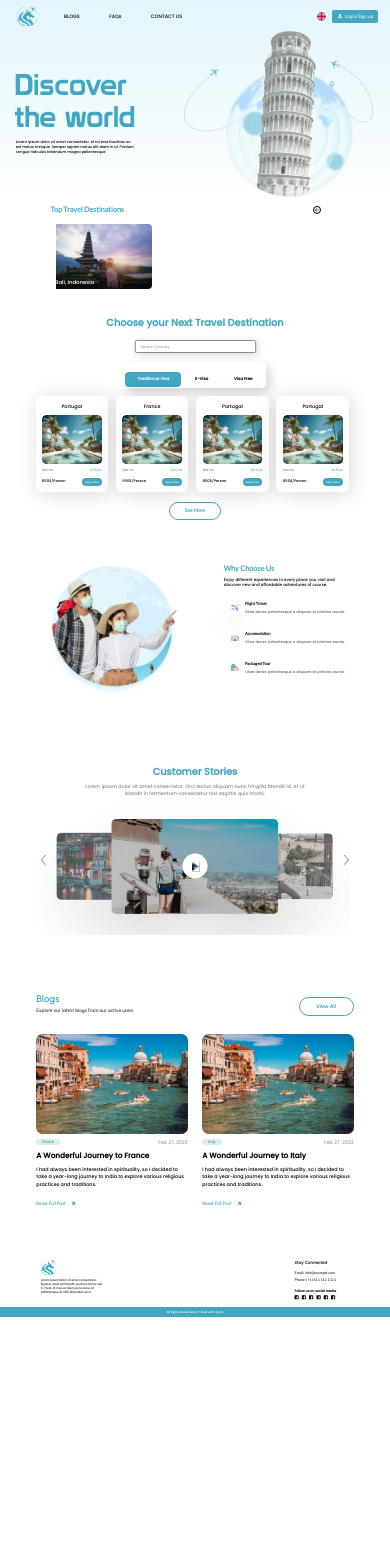
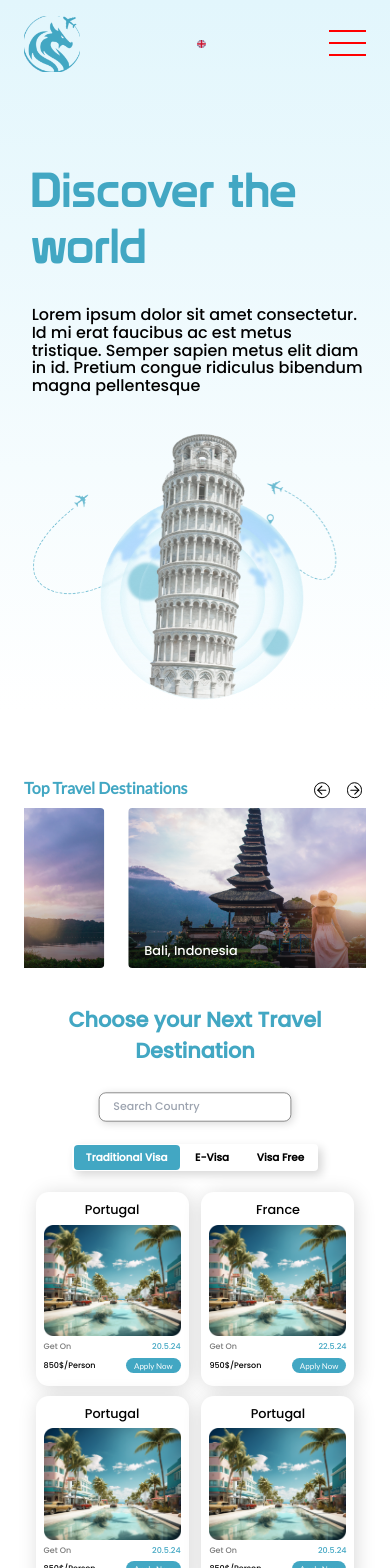
Before and after one commit to taha-sajid/Travel-With-Hydra, a Next.js app: page / in a window 390 px wide. Shown: the top 1568 px of the page. Before the commit the page ends 1317 px from the top, so only its background shows below. Built offline with nearby package versions, Linux system fonts and the light colour scheme.

Commit message:
Homepage completed for mobile except header component

```diff
--- a/src/components/BlogsCard/BlogsCard.module.css
+++ b/src/components/BlogsCard/BlogsCard.module.css
@@ -113,3 +113,62 @@
   transform: rotate(45deg);
   margin-left: 1.137vw;
 }
+
+@media (max-width: 768px) {
+  .Blogs_section_heading {
+    margin-bottom: 1.5rem;
+  }
+  .Blogs_section_heading h1 {
+    font-size: 1rem;
+  }
+  .Blogs_section_heading p {
+    font-size: 0.6rem;
+  }
+  .Blogs_section_heading div:first-child {
+    max-width: 70%;
+  }
+
+  .Blogs_section_heading button {
+    font-size: 0.7rem;
+    border-radius: 100rem;
+  }
+
+  .Blogs_card_container {
+    flex-direction: column;
+  }
+  .Blogs_card{
+    margin-bottom: 1rem;
+  }
+  .card_head img {
+    border-radius: 0.8rem;
+  }
+  .card_tag {
+    margin-top: 0.5rem;
+    margin-bottom: 0.5rem;
+  }
+  .card_tag span:first-child {
+    font-size: 0.6rem;
+    height: max-content;
+    padding: 0.1rem 1rem;
+    border-radius: 100rem;
+  }
+
+  .card_tag span {
+    font-size: 0.7rem;
+  }
+
+  .Blogs_card h3 {
+    font-size: 0.8rem;
+    margin-bottom: 0.5rem;
+  }
+  .Blogs_card p {
+    font-size: 0.7rem;
+    line-height: 1rem;
+  }
+  .Blogs_card button {
+    font-size: 0.7rem;
+  }
+  .Blogs_card button i {
+    font-size: 0.7rem;
+  }
+}
--- a/src/components/CustomerStories/CustomerStories.module.css
+++ b/src/components/CustomerStories/CustomerStories.module.css
@@ -133,3 +133,40 @@
 .navigationButtons button img {
   height: 3.188vw;
 }
+
+@media (max-width: 768px) {
+  .customer_stories_container {
+    margin: 0rem 1.5rem;
+  }
+  .customer_stories_container h1 {
+    font-size: 1rem;
+  }
+  .customer_stories_container p {
+    font-size: 0.6rem;
+    line-height: 1rem;
+    max-width: none;
+  }
+
+  .centerSlide {
+    max-width: 50.917vw;
+    transform: translate(-50%, -50%);
+  }
+
+  .prevSlide {
+    max-width: 32.583vw;
+    transform: translate(-100%, -50%);
+  }
+  .nextSlide {
+    max-width: 32.583vw;
+    transform: translate(0%, -50%);
+  }
+  .prevSlide,
+  .nextSlide,
+  .centerSlide {
+    box-shadow: 0 10px 20px 0 rgba(0, 0, 0, 0.1);
+  }
+
+  .navigationButtons button img {
+    height: 1.2rem;
+  }
+}
--- a/src/components/Footer/Footer.module.css
+++ b/src/components/Footer/Footer.module.css
@@ -79,6 +79,60 @@
 }
 
 .footer_bottom p {
+  font-family: "Montserrat";
   margin: 0 auto;
   font-size: 0.729vw;
+  color: rgba(255, 255, 255, 1);
 }
+@media (max-width: 768px) {
+  .footer_content {
+    flex-direction: column;
+  }
+
+  .footer_section img {
+    max-width: none;
+    width: 3.5rem;
+    margin-bottom: 1rem;
+  }
+
+  .footer_content .footer_section:first-child {
+    max-width: none;
+  }
+  .footer_content .footer_section:first-child p {
+    max-width: none;
+    width: 100%;
+    font-size: 0.8rem;
+    line-height: 1rem;
+  }
+  .footer_content .footer_section:last-child {
+    max-width: none;
+  }
+  .footer_content .footer_section:last-child h3 {
+    font-size: 0.8rem;
+    margin-top: 1rem;
+  }
+  .footer_content .footer_section:last-child span {
+    margin: 1rem 0rem;
+    display: block;
+  }
+  .footer_content .footer_section:last-child span p {
+    font-size: 0.65rem;
+  }
+  .footer_content .footer_section:last-child > p {
+    font-size: 0.6rem;
+  }
+  .social_icons {
+    gap: 0.5rem;
+    margin-bottom: 1rem;
+  }
+  .social_icons i {
+    font-size: 1rem;
+  }
+  .footer_bottom {
+    padding: 0.3rem;
+    height: max-content;
+  }
+  .footer_bottom p {
+    font-size: 0.5rem;
+  }
+}
--- a/src/components/Header/header.css
+++ b/src/components/Header/header.css
@@ -12,7 +12,7 @@
     opacity: 1;
   }
 }
-
+/* General styles for larger screens */
 .header-container {
   background: linear-gradient(to bottom, #e2f6fc, #fff);
   overflow: hidden;
@@ -25,33 +25,38 @@
   padding-top: 1.667vw;
   padding-right: 3.125vw;
 }
+
 .navbar-links ul {
   display: flex;
   gap: 7.54vw;
   margin-left: 6.84vw;
 }
+
 .navbar-links ul li {
   font-size: 1.25vw;
   font-weight: 500;
   cursor: pointer;
 }
+
 .navbar-links ul li:hover {
   transition: 0.4s all ease;
   color: #42a7c3;
 }
+
 .navbar-logo {
   height: 5.1vw;
   width: 5.1vw;
 }
-.navbar-logo img{
+
+.navbar-logo img {
   width: 100%;
 }
+
 .navbar-avatar {
   flex: 1;
   display: flex;
   gap: 1.615vw;
   font-size: 1.25vw;
-
   align-items: center;
   justify-content: flex-end;
 }
@@ -62,17 +67,20 @@
   border-radius: 100%;
   cursor: pointer;
 }
+
 .hero-section-container {
   display: flex;
   justify-content: space-between;
   padding-right: 2.698vw;
   z-index: 0;
 }
+
 .hero-section-heading {
   max-width: 30.99vw;
   padding-top: 10.885vw;
   margin-left: 3.698vw;
 }
+
 .hero-section-heading h1 {
   font-size: 7.5vw;
   color: #42a7c3;
@@ -102,10 +110,12 @@
   border: none;
   cursor: pointer;
 }
+
 .my-avatar {
   position: relative;
   display: flex;
 }
+
 .dropdown-menu {
   position: absolute;
   top: 2.35vw;
@@ -118,10 +128,12 @@
   padding: 1.042vw 0.781vw;
   font-family: "Lato";
 }
+
 .dropdown-menu h3 {
   font-family: "Lato";
   font-weight: bold;
 }
+
 .dropdown-menu p {
   display: block;
   color: #7b7b7b;
@@ -197,6 +209,7 @@
 .country-name {
   flex-grow: 1;
 }
+
 .dropdown-arrow {
   margin-left: auto;
   color: #7b7b7b;
@@ -206,6 +219,103 @@
 .dropdown-arrow.open {
   transform: rotate(180deg);
 }
+
 .hamburger {
   display: none;
 }
+
+/* Media queries for mobile screens */
+@media screen and (max-width: 768px) {
+  .navbar-container {
+    padding: 1rem 1.5rem;
+  }
+  .navbar-logo {
+    height: 3.5rem;
+    width: 3.5rem;
+  }
+  .my-avatar {
+    right: 10rem;
+  }
+  .avatar-button {
+    /* position: absolute; */
+    top: 2rem;
+  }
+  .btn-primary button {
+    background-color: rgb(219, 117, 22) !important;
+    color: aqua;
+    font-size: 3rem !important;
+  }
+  .navbar-links {
+    display: none;
+  }
+  .navbar-container {
+    position: relative;
+  }
+  .navbar-container > button {
+    display: none;
+  }
+  .active.navbar-container > button {
+    display: flex;
+    position: absolute;
+    top: 20rem;
+    font-size: 0.8rem;
+    margin-left: 6.84vw;
+  }
+  .hamburger {
+    display: flex;
+    flex-direction: column;
+    gap: 0.6rem;
+    /* background-color: cadetblue; */
+    position: absolute;
+    top: 1.9rem;
+    right: 1.5rem;
+    cursor: pointer;
+    z-index: 9999;
+  }
+  .hamburger span {
+    /* display: block; */
+    border: 1.5px solid red;
+    width: 2.3rem;
+    height: 0rem;
+    background-color: cadetblue;
+  }
+
+  .active .navbar-links {
+    display: block;
+    position: absolute;
+    top: 7rem;
+  }
+  .active .navbar-links ul {
+    flex-direction: column;
+  }
+
+  .active .navbar-links ul li {
+    font-size: 0.8rem;
+  }
+  .active .navbar-avatar {
+    top: 15rem;
+    bottom: 3rem;
+  }
+  /* HERO SECTION */
+  .hero-section-container {
+    margin: 0 1rem;
+    flex-direction: column;
+  }
+  .hero-section-heading {
+    max-width: none;
+  }
+  .hero-section-heading h1 {
+    font-size: 3rem;
+    line-height: 3.5rem;
+    margin-top: 2rem;
+  }
+  .hero-section-heading p {
+    font-size: 1rem;
+    line-height: 1.1rem;
+    margin: 2rem 0rem;
+  }
+  .hero-section-image img {
+    width: 90%;
+    margin: 0 auto;
+  }
+}
--- a/src/components/Header/header.js
+++ b/src/components/Header/header.js
@@ -79,7 +79,11 @@ const Header = () => {
 
   return (
     <div className="header-container">
-      <nav className="navbar-container animated-navbar">
+      <nav
+        className={`${
+          isActive ? "active" : ""
+        } navbar-container animated-navbar`}
+      >
         <div className="navbar-logo">
           <img src="/assets/logo.png" />
         </div>
@@ -153,19 +157,19 @@ const Header = () => {
               </div>
             )}
           </div>
-          <div
-            className={`hamburger ${isActive ? "active" : ""}`}
-            onClick={handleToggle}
-          >
-            <span class="top"></span>
-            <span class="middle"></span>
-            <span class="bottom"></span>
-          </div>
-          <button className="btn-primary">
-            <img src="/assets/user-avatar.png" /> Login/Sign up
-          </button>
         </div>
+        <button className="btn-primary auth_btn">
+          <img src="/assets/user-avatar.png" /> Login/Sign up
+        </button>
       </nav>
+      <div
+        className={`hamburger ${isActive ? "active" : ""}`}
+        onClick={handleToggle}
+      >
+        <span className="top"></span>
+        <span className="middle"></span>
+        <span className="bottom"></span>
+      </div>
       <div className="hero-section-container">
         <div className="hero-section-heading animated-hero-left">
           <h1>Discover the world</h1>
--- a/src/components/Slider/slider.js
+++ b/src/components/Slider/slider.js
@@ -83,7 +83,10 @@ const slider = () => {
           className={`${style.carousel_content} animate-accordion-down`}
         >
           {Array.from({ length: 5 }).map((_, index) => (
-            <CarouselItem key={index} className="md:basis-1/2 lg:basis-1/3">
+            <CarouselItem
+              key={index}
+              className={`${style.carousel_item} md:basis-1/2 lg:basis-1/3`}
+            >
               <div className="p-1">
                 <div className={`${style.carousel_card_container}`}>
                   <img src="./assets/slider.png" />
--- a/src/components/Slider/slider.module.css
+++ b/src/components/Slider/slider.module.css
@@ -58,7 +58,7 @@
 
 .carousel_btn_container {
   position: absolute;
-  display: flex;
+  /* display: flex; */
   top: -2.4vw;
   right: 7.5vw;
 }
@@ -67,7 +67,47 @@
   width: 2.083vw;
   height: 2.083vw;
 }
-.carousel_btn_container button svg{
-  width: 100% ;
+.carousel_btn_container button svg {
+  width: 100%;
+}
 
+/* Media queries for mobile screens */
+@media screen and (max-width: 768px) {
+  .slider_container {
+    margin: 4rem 1.5rem;
+    margin-bottom: 2rem;
+  }
+  .slider_heading h1 {
+    font-size: 1rem;
+  }
+  .carousel_container {
+    padding: 0;
+  }
+  .carousel_card_container img {
+    object-fit: cover;
+    width: 100%;
+    height: 10rem;
+  }
+
+  .carousel_card_container h3 {
+    left: 1rem;
+    bottom: 0.5rem;
+    font-size: 0.8rem;
+  }
+
+  .carousel_btn_container {
+    top: -3.5vw;
+    right: 1vw;
+  }
+  .next_btn {
+    margin-right: 3rem;
+  }
+
+  .carousel_btn_container button {
+    width: 4vw;
+    height: 4vw;
+  }
+  .slider_container {
+    padding-left: 0;
+  }
 }
--- a/src/components/TravelDestinationSelector/TravelDestinationSelector.js
+++ b/src/components/TravelDestinationSelector/TravelDestinationSelector.js
@@ -112,7 +112,7 @@ const TravelDestinationSelector = () => {
       />
 
       <div className={`${style.filter_container}`}>
-        <div className={`${style.traditional_visa}`}>
+        <div className={`${style.visa_category}`}>
           <button
             className={activeFilter === "traditional" ? style.active : ""}
             onClick={() => handleFilterClick("traditional")}
@@ -120,7 +120,7 @@ const TravelDestinationSelector = () => {
             Traditional Visa
           </button>
         </div>
-        <div className={`${style.e_visa}`}>
+        <div className={`${style.visa_category}`}>
           <button
             className={activeFilter === "e_visa" ? style.active : ""}
             onClick={() => handleFilterClick("e_visa")}
@@ -128,7 +128,7 @@ const TravelDestinationSelector = () => {
             E-Visa
           </button>
         </div>
-        <div className={`${style.free_visa}`}>
+        <div className={`${style.visa_category}`}>
           <button
             className={activeFilter === "free_visa" ? style.active : ""}
             onClick={() => handleFilterClick("free_visa")}
@@ -141,7 +141,7 @@ const TravelDestinationSelector = () => {
       <div className={`${style.cards_section_container}`}>
         <div className={`${style.cards_container}`}>
           {filteredDestinations.map((destination, index) => (
-            <div key={index} className={style.card}>
+            <x1div key={index} className={style.card}>
               <h3>{destination.country}</h3>
               <div className={`${style.card_image}`}>
                 <img src="./assets/card.png" alt={destination.country} />
@@ -154,7 +154,7 @@ const TravelDestinationSelector = () => {
                 <h4>{destination.price}</h4>
                 <button className="btn-primary">Apply Now</button>
               </div>
-            </div>
+            </x1div>
           ))}
         </div>
         <button className="btn-primary">See More</button>
--- a/src/components/TravelDestinationSelector/TravelDestinationSelector.module.css
+++ b/src/components/TravelDestinationSelector/TravelDestinationSelector.module.css
@@ -171,3 +171,69 @@
   transition: background-color 0.3s ease-in-out, color 0.3s ease-in-out;
   font-weight: 500;
 }
+
+/* Media query for mobile screen sizes */
+@media (max-width: 768px) {
+  .travel_Destination_selector_container {
+    padding: 0;
+  }
+  .travel_Destination_selector_container h1 {
+    font-size: 1.3rem;
+
+    margin-bottom: 1.5rem;
+    max-width: 17rem;
+  }
+  .travel_Destination_selector_container input {
+    max-width: 14rem;
+    font-size: 0.8rem;
+    border-radius: 0.521rem;
+    padding: 1rem 1rem;
+  }
+  .visa_category {
+    display: flex;
+  }
+  .filter_container {
+    gap: 0.2rem;
+    padding: 0.1rem;
+    margin-top: 1.2rem;
+    margin-bottom: 0.8rem;
+  }
+  .filter_container button {
+    padding: 1.12vw 3.125vw;
+    font-size: 0.65rem;
+    font-weight: 600;
+  }
+  .cards_container {
+    justify-content: space-between;
+  }
+  .card {
+    width: 48%;
+    border-radius: 0.8rem;
+    padding: 0.5rem;
+    padding-bottom: 0.8rem;
+  }
+  .card h3 {
+    font-size: 0.8rem;
+  }
+  .card_date p:first-child {
+    font-size: 0.5rem;
+  }
+  .card_date p:last-child {
+    font-size: 0.5rem;
+  }
+  .card_price {
+    align-items: center;
+  }
+  .card_price h4 {
+    font-size: 0.5rem;
+  }
+  .card_price button {
+    font-size: 0.5rem;
+    padding: 0.1rem 0.5rem;
+  }
+  .cards_section_container > button {
+    margin-top: 1rem;
+    font-size: 0.7rem;
+    border-radius: 100rem;
+  }
+}
--- a/src/components/WhyChooseUs/WhyChooseUs.module.css
+++ b/src/components/WhyChooseUs/WhyChooseUs.module.css
@@ -133,3 +133,55 @@
   transform: translateX(100%);
   transition: transform 3s ease-in-out;
 }
+
+/* Media query for mobile screen sizes */
+@media (max-width: 768px) {
+  .why_choose_us {
+    flex-direction: column-reverse;
+    justify-content: center;
+    /* align-items: center; */
+  }
+  .left_container {
+    width: 100%;
+    max-width: none;
+  }
+  .right_container h1 {
+    font-size: 1rem;
+    text-align: center;
+    margin-bottom: 0.8rem;
+  }
+
+  .right_container {
+    width: 100%;
+    max-width: none;
+  }
+  .right_container > p {
+    margin-bottom: 1rem;
+  }
+  .right_container p {
+    max-width: none;
+    font-size: 0.75rem;
+    line-height: 1.05rem;
+  }
+  .card {
+    border-radius: .4rem;
+  }
+  .card_image {
+    max-width: none;
+    max-height: none;
+    width: 4rem;
+    padding: 0.6rem;
+    margin-right: 0.5rem;
+  }
+  .card_text h3 {
+    font-size: 0.7rem;
+  }
+  .card_text p {
+    font-size: 0.6rem;
+  }
+  .left_container img {
+    max-width: none;
+    margin: 0;
+    margin-top: 1rem;
+  }
+}
```
Also changed, not shown: src/components/CustomerStories/CutomerStories.js (line endings or trailing spaces), src/components/WhyChooseUs/WhyChooseUs.js (line endings or trailing spaces).
